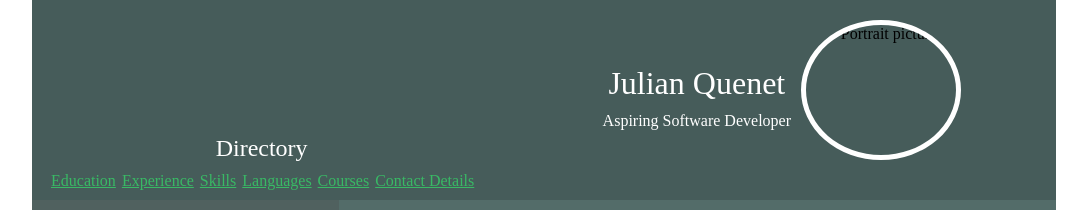
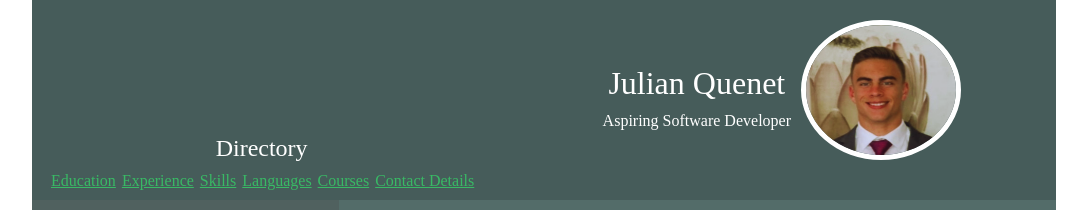
Before and after one commit to JulianQuenet/FTO2301_GroupC_JulianQuenet_ITW7-1, a plain HTML site: page index.html in a window 1280 px wide. Shown: the top 210 px of the page, without its empty margins (96-1183 px from the left). Drawn offline with Linux system fonts and the light colour scheme.

Commit message:
renamed a few things

```diff
--- a/index.html
+++ b/index.html
@@ -12,7 +12,7 @@
     <div class="Resume">
       <header>
         <div class="header" align="center">
-          <img src="Images/IMG_20230222_091515.jpg" alt="Portrait picture" />
+          <img src="Images/face.png" alt="Portrait picture" />
           <div class="text">
             <h1>Julian Quenet</h1>
             <p>Aspiring Software Developer</p>
```
Also changed, not shown: Images/arrow.png (renamed from Images/icons8-upward-arrow-50.png), Images/face.png (renamed from Images/IMG_20230222_091515 - Edited - Edited.png).
